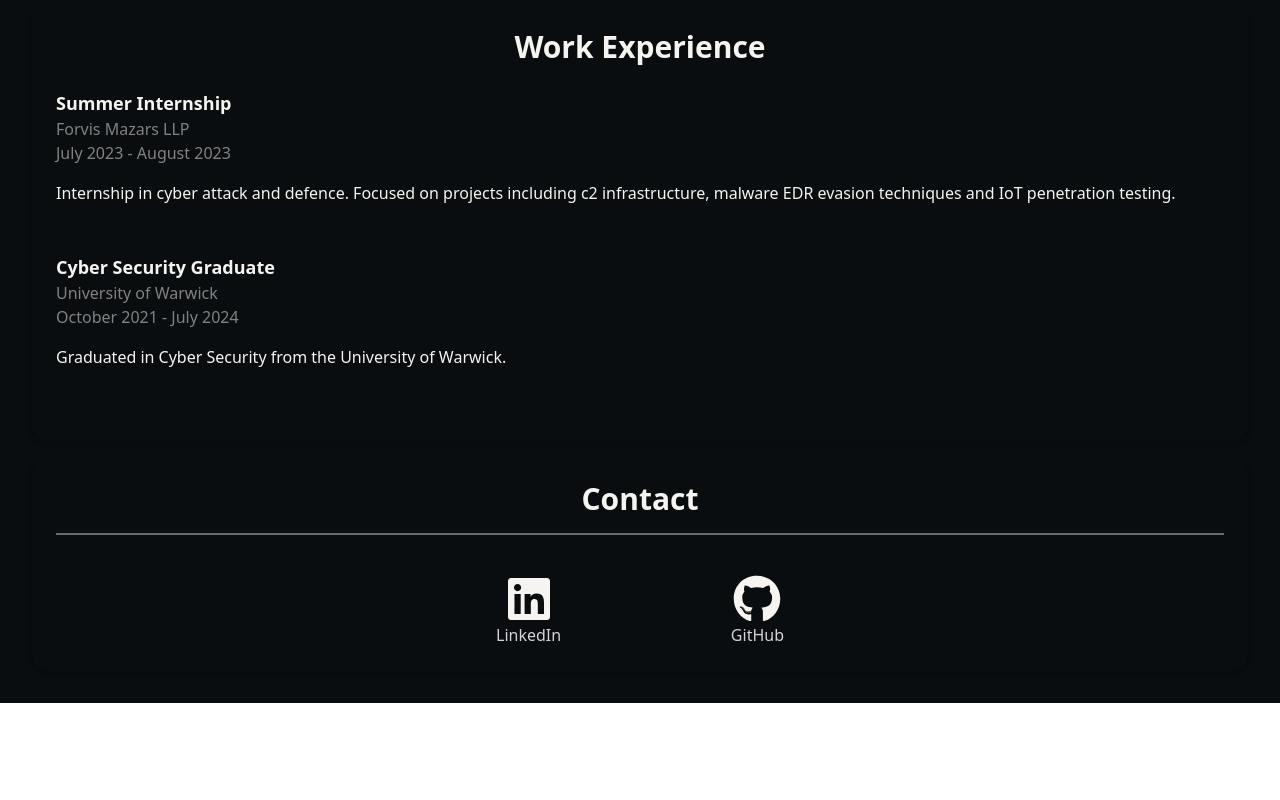
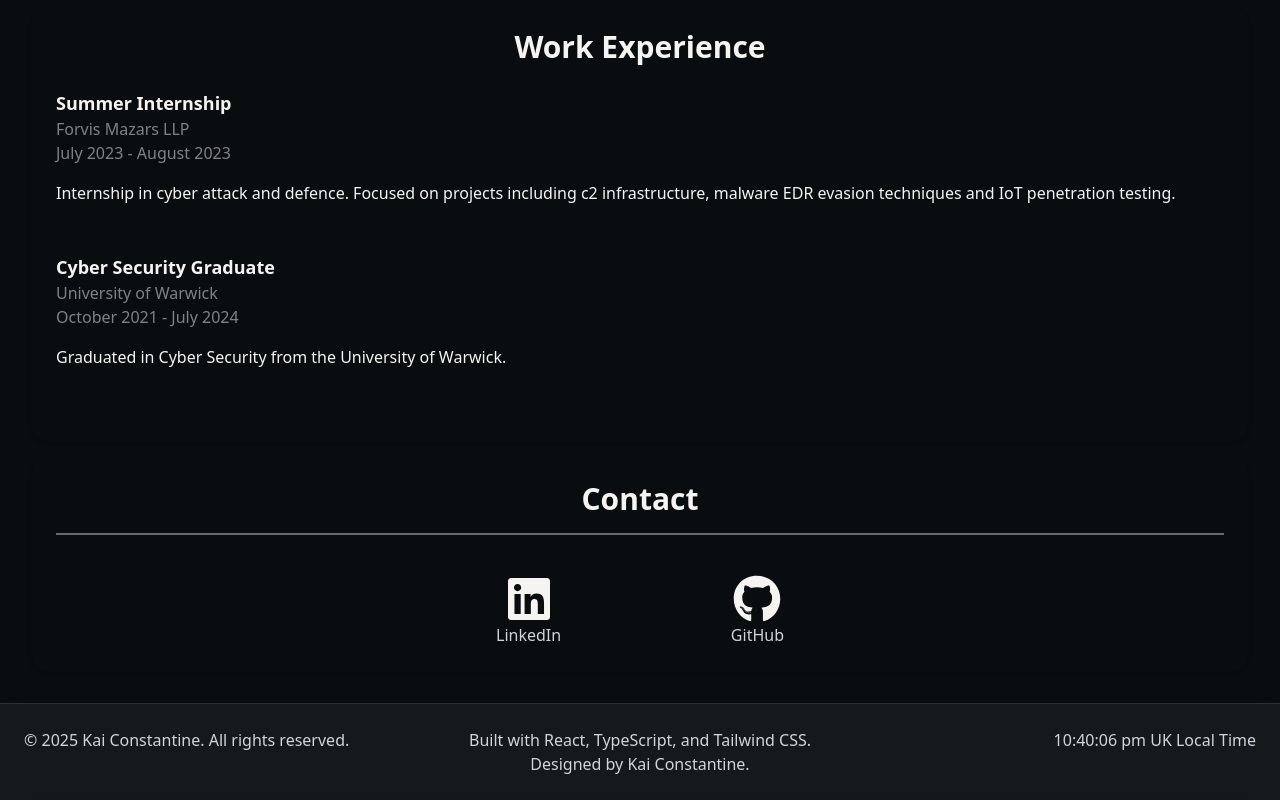
Before and after one commit to Kaialogen/Portfolio, a React (Vite) app: page / in a window 1280 px wide. Shown: the part 1205-2005 px from the top of the page. Before the commit the page ends 1908 px from the top, so only its background shows below. Built offline with nearby package versions, Linux system fonts and the light colour scheme.

Commit message:
feat: Add Footer component and remove Clock and Copyright from Navbar

```diff
--- a/src/App.tsx
+++ b/src/App.tsx
@@ -1,5 +1,6 @@
 import Navbar from './components/Navbar/Navbar';
 import Layout from './components/Layout/Layout';
+import Footer from './components/Footer';
 
 function App() {
   return (
@@ -8,6 +9,7 @@
       <main className='flex-1 p-4'>
         <Layout />
       </main>
+      <Footer />
     </div>
   );
 }
--- /dev/null
+++ b/src/components/Footer.tsx
@@ -0,0 +1,28 @@
+import { useEffect, useState } from 'react';
+
+export default function Footer() {
+  const [time, setTime] = useState(new Date());
+
+  useEffect(() => {
+    const interval = setInterval(() => setTime(new Date()), 1000);
+    return () => clearInterval(interval);
+  }, []);
+
+  // Convert local time to Europe/London string
+  const gmtTime = time.toLocaleTimeString('en-GB', {
+    timeZone: 'Europe/London',
+    hour12: true,
+    hour: '2-digit',
+    minute: '2-digit',
+    second: '2-digit',
+  });
+  return (
+    <footer className='backdrop-blur-md bg-white/5 border-t border-white/10 shadow-lg'>
+      <div className='max-w-7xl mx-auto px-6 py-6 grid grid-cols-1 md:grid-cols-3 gap-8 text-gray-300'>
+        <div>© {new Date().getFullYear()} Kai Constantine. All rights reserved.</div>
+        <div className='text-center'>Built with React, TypeScript, and Tailwind CSS. Designed by Kai Constantine.</div>
+        <div className='text-right'>{gmtTime} UK Local Time</div>
+      </div>
+    </footer>
+  );
+}
--- a/src/components/Navbar/Clock.tsx
+++ /dev/null
@@ -1,23 +0,0 @@
-import { useEffect, useState } from 'react';
-
-const Clock = () => {
-  const [time, setTime] = useState(new Date());
-
-  useEffect(() => {
-    const interval = setInterval(() => setTime(new Date()), 1000);
-    return () => clearInterval(interval);
-  }, []);
-
-  // Convert local time to Europe/London string
-  const gmtTime = time.toLocaleTimeString('en-GB', {
-    timeZone: 'Europe/London',
-    hour12: true, // optional: use 24-hour format
-    hour: '2-digit',
-    minute: '2-digit',
-    second: '2-digit',
-  });
-
-  return <div className='text-center text-xs text-zinc-400 mt-4'>{gmtTime} UK Local Time</div>;
-};
-
-export default Clock;
--- a/src/components/Navbar/Copyright.tsx
+++ /dev/null
@@ -1,8 +0,0 @@
-// src/components/Navbar/Copyright.tsx
-const Copyright = () => (
-    <div className="text-center text-xs text-zinc-500 mt-2">
-      © {new Date().getFullYear()} Kai C. All rights reserved.
-    </div>
-  )
-
-  export default Copyright
--- a/src/components/Navbar/Navbar.tsx
+++ b/src/components/Navbar/Navbar.tsx
@@ -1,8 +1,6 @@
 import React, { useState } from 'react';
 import { Link } from 'react-router-dom';
 import { FaBars, FaTimes } from 'react-icons/fa';
-import Copyright from './Copyright';
-import Clock from './Clock';
 import Avatar from './Avatar';
 import List from './List';
 
@@ -37,10 +35,6 @@
           <Avatar />
           <List onLinkClick={() => setIsOpen(true)} />
         </div>
-        <div className='mt-auto pt-6'>
-          <Clock />
-          <Copyright />
-        </div>
       </nav>
     </>
   );
```
